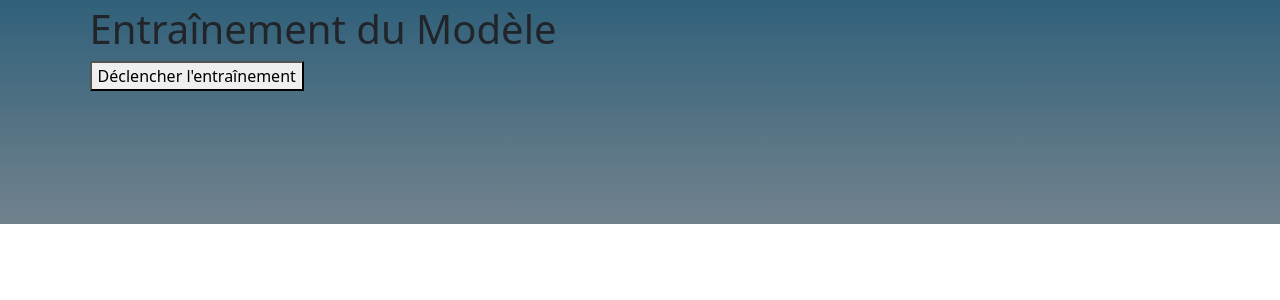
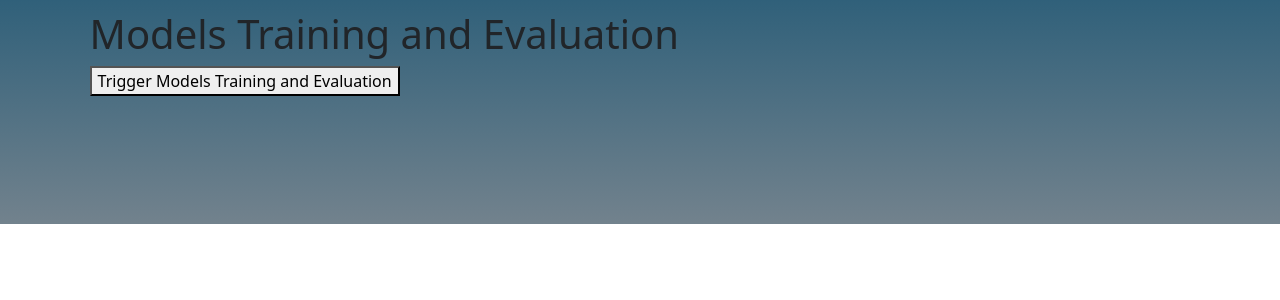
Before and after one commit to micheldpd24/mlops_air_msr, a Flask app: page /train in a window 1280 px wide. Shown: the part 129-429 px from the top of the page. Run offline with Flask 3, Linux system fonts and the light colour scheme; the visitor is signed in with stand-in values (Sample User, id 1); parts of the project's set-up code (start-up, migrations or seed data) failed here and were passed over.

Commit message:
update train_form.html

```diff
--- a/mlops_msr/src/app/templates/train_form.html
+++ b/mlops_msr/src/app/templates/train_form.html
@@ -2,7 +2,7 @@
 <html>
 
 <head>
-    <title>Models Traing and Evaluation</title>
+    <title>Models Training</title>
     <link rel="stylesheet" type="text/css" href="{{ url_for('static', filename='style.css') }}">
     <link href="https://cdn.jsdelivr.net/npm/bootstrap@5.1.3/dist/css/bootstrap.min.css" rel="stylesheet"
         integrity="sha384-1BmE4kWBq78iYhFldvKuhfTAU6auU8tT94WrHftjDbrCEXSU1oBoqyl2QvZ6jIW3" crossorigin="anonymous">
@@ -49,8 +49,9 @@
         </div>
     </header>
     <div class="break"></div>
+    <div class="break"></div>
     <div class="input_field">
-    <h1>Entraînement du Modèle</h1>
+    <h1>Models Training and Evaluation</h1>
     <!-- Affichage des messages flash -->
     {% with messages = get_flashed_messages(with_categories=True) %}
       {% if messages %}
@@ -62,10 +63,9 @@
       {% endif %}
     {% endwith %}
     <form method="POST" action="/train">
-        <button type="submit" onclick="return confirm('Êtes-vous sûr de vouloir déclencher l\'entraînement du modèle ?')">Déclencher l'entraînement</button>
+        <button type="submit" onclick="return confirm('Are you sure you want to trigger Models Training?')">Trigger Models Training and Evaluation</button>
     </form>
     </div>
-    <div class="break"></div>
 
 </body>
 
```
